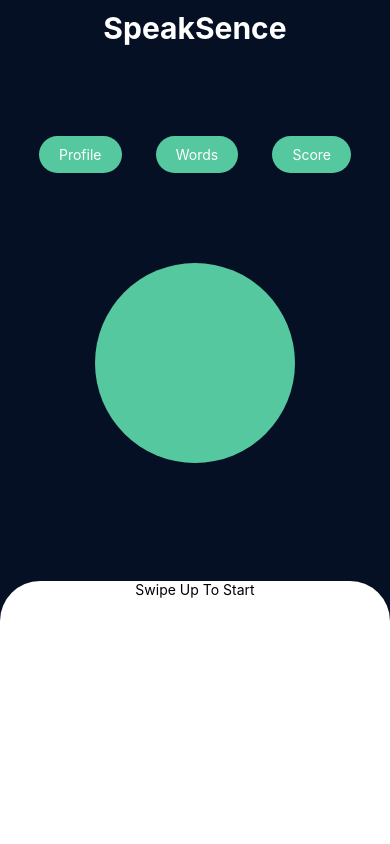
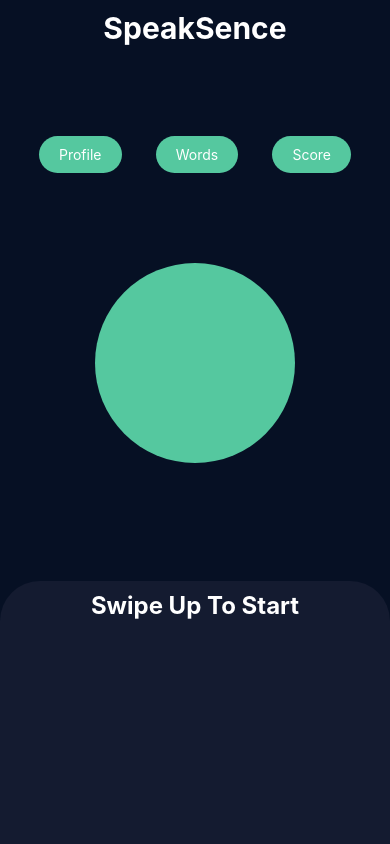
Before and after one commit to zachsmet2023/Capstone, a React Native app: screen /Home in a window 390 px wide. Shown: the top 844 px of the page. Built offline with nearby package versions, Linux system fonts and the light colour scheme; no server answers.

Commit message:
db fixed

```diff
--- a/components/senseCounter.js
+++ b/components/senseCounter.js
@@ -19,13 +19,15 @@ const SenseCounter = React.memo(({ wordList, onCountChange, resetCount,onSpokenW
   //---------LISTENERS-------------
   useEffect(() => {
 
-    const words = wordList[0].split(' ');
+    let words = wordList[0].split(' ');
     const newCount = countWordsInList(words);
+    if (newCount!=0){
     setCount((prevCount) => prevCount + newCount);
-    onCountChange(prevCount => prevCount + newCount);
+    onCountChange(newCount);
+    }
 
 
-  }, [wordList, onCountChange, count, resetCount]);
+  }, [wordList]);
 
   useEffect(() => {
 
@@ -37,17 +39,22 @@ const SenseCounter = React.memo(({ wordList, onCountChange, resetCount,onSpokenW
   //---------METHODS-------------
   const countWordsInList = useCallback((list) => {
     let count = 0;
+    console.log("LIST O WORDS: ", list);
     list.forEach((word) => {
-      if (catOneWords.includes(word.toLowerCase()) && !storedSpoken.includes(word.toLowerCase()) && !currentSpoken.includes(word.toLowerCase())) {
-        onSpokenWord(word.toLowerCase()); // adds to list to be sent to server
-        setCurrentSpoken(prevSpokenWords => [...prevSpokenWords, word.toLowerCase()]); // adds to local list to check against
+      let lowCaseWord = word.toLowerCase();
+      if (catOneWords.includes(lowCaseWord) && !storedSpoken.includes(lowCaseWord) && !currentSpoken.includes(lowCaseWord)) {
+        console.log("INCOMING WORD: ", word);
+        onSpokenWord(lowCaseWord); // adds to list to be sent to server
+        setCurrentSpoken(prevSpokenWords => [...prevSpokenWords, lowCaseWord]); // adds to local list to check against
         count++;
       }
-      if (catTwoWords.includes(word.toLowerCase()) && !storedSpoken.includes(word.toLowerCase())&& !currentSpoken.includes(word.toLowerCase())) {
-        onSpokenWord(word.toLowerCase());
-        setCurrentSpoken(prevSpokenWords => [...prevSpokenWords, word.toLowerCase()]);
+      if (catTwoWords.includes(lowCaseWord) && !storedSpoken.includes(lowCaseWord)&& !currentSpoken.includes(lowCaseWord)) {
+        onSpokenWord(lowCaseWord);
+        setCurrentSpoken(prevSpokenWords => [...prevSpokenWords,lowCaseWord]);
         count += 2;
       }
+
+
     });
 
 
--- a/screens/HomeScreen.js
+++ b/screens/HomeScreen.js
@@ -17,11 +17,10 @@ const HomeScreen = ({navigation}) => {
 
 
   //---------Varibles-------------
-  const [started, setStarted] = useState(false);
-  let [results, setResults] = useState(['Empty']);
-  let [count, setCount] = useState(0);
-  let [spokenWords, setSpokenWords] = useState([]);
-  let [storedSpokenWords, setStoredSpokenWords] = useState([]);
+  let [started, setStarted] = useState(false); // boolean for start and stop
+  let [results, setResults] = useState(['Empty']);// all words spoken
+  let [spokenWords, setSpokenWords] = useState([]); // spoken words that match a catword
+  let [storedSpokenWords, setStoredSpokenWords] = useState([]); // words from db
   const translateY = useRef(new Animated.Value(0)).current;
 
 
@@ -36,13 +35,27 @@ const HomeScreen = ({navigation}) => {
     }
   }, []);
 
+  /*
+  Sends the word to the server imiditaly after
+  it is said so it can reflect everywhere
+  */
+  useEffect(() => {
+    if (started) {
+
+      sendSpokenWordsToServer();
+    }
+  }, [spokenWords]);
+
+
 
 //-----------METHODS----------------
 
 
 
 
-
+/*
+Functions handle the slide up to start and stop
+*/
 
 const panResponder = useRef(
   PanResponder.create({
@@ -58,7 +71,6 @@ const panResponder = useRef(
         Math.abs(gestureState.dx) < Math.abs(gestureState.dy) && // vertical swipe
         gestureState.dy < -50 // swipe distance exceeds threshold
       ) {
-
           startSpeechToText();
 
       }
@@ -122,12 +134,8 @@ Code Adapted From React Native Voice Documentation
   const stopSpeechToText = async () => {
     await Voice.stop();
     setStarted(false);
-    sendSenseToServer();
-    sendSpokenWordsToServer();
     setResults(['Empty']);
-
-
-
+    fetchSpokenWords();
   };
 
 
@@ -147,14 +155,16 @@ When count changes in senseCounter Comp this func will update the
 sense that is stored in the db
 */
   const handleCountChange = (newCount) => {
-    setCount(newCount);
+    console.log("INCOMING SCORE: ", newCount);
+    sendSenseToServer(newCount);
   };
 
 /*
 When a valid word is spoken the senseCounter comp will send it over here
-and at the end of the talking session these words will be uploaded to the db
+and these words will be uploaded to the db
 */
   const handleSpokenWord = (newWord) => {
+
     setSpokenWords(prevSpokenWords => [...prevSpokenWords, newWord]);
 
   };
@@ -164,7 +174,7 @@ and at the end of the talking session these words will be uploaded to the db
     will store min/max/total for Week, Month, Year
     Pull and update structure adapted from Firebase documentation
   */
-    let sendSenseToServer = async () => {
+    let sendSenseToServer = async (newCount) => {
       try {
         const senseRef = doc(collection(db, "sense"), auth.currentUser.uid);
         const docSnapshot = await getDoc(senseRef);
@@ -180,6 +190,7 @@ and at the end of the talking session these words will be uploaded to the db
         let minMaxSensePerWeek = {};
         let minMaxSensePerMonth = {};
         let minMaxSensePerYear = {};
+
         if (docSnapshot.exists()) {
           const data = docSnapshot.data();
           currentSense = data.totalSense || 0;
@@ -191,7 +202,7 @@ and at the end of the talking session these words will be uploaded to the db
           minMaxSensePerYear = data.minMaxSensePerYear || {};
         }
 
-        const newSense = count;
+        const newSense = newCount;
         const totalSense = currentSense + newSense;
         sensePerWeek[currentWeek] = (sensePerWeek[currentWeek] || 0) + newSense;
         sensePerMonth[currentMonth] = (sensePerMonth[currentMonth] || 0) + newSense;
@@ -203,7 +214,7 @@ and at the end of the talking session these words will be uploaded to the db
 
         await setDoc(senseRef, { totalSense, sensePerWeek, sensePerMonth, sensePerYear, minMaxSensePerWeek, minMaxSensePerMonth, minMaxSensePerYear }, { merge: true });
         console.log("Sense value updated.");
-        setCount(0);
+
       } catch (e) {
         console.error("Error updating sense value: ", e);
       }
@@ -242,6 +253,8 @@ Pull and update structure adapted from Firebase documentation
         const currentWords = data.words || [];
         const newWords = spokenWords;
 
+
+        //The Cure to the double words
         let filteredNewWords = newWords.filter(word => !currentWords.includes(word));
 
         await setDoc(wordsRef, { words: [...currentWords, ...filteredNewWords] }, { merge: true });
@@ -326,7 +339,7 @@ for checking if word has been said already
           ]}
           {...panResponder.panHandlers} // attach panHandlers here
         >
-          <Text>Swipe Up To Start</Text>
+          <Text style={styles.swiperText}>Swipe Up To Start</Text>
     </Animated.View>: <Animated.View
           style={[
             styles.swiperContainer,
@@ -334,7 +347,7 @@ for checking if word has been said already
           ]}
           {...panResponderFalse.panHandlers} // attach panHandlers here
         >
-          <Text>Swipe Up To Stop</Text>
+          <Text style={styles.swiperText}>Swipe Up To Stop</Text>
     </Animated.View> }
 
 
@@ -415,8 +428,15 @@ const styles = StyleSheet.create({
     backgroundColor:'#fff',
     width: '100%',
     height: '50%',
-    borderRadius: 40
-  }
+    borderRadius: 40,
+    backgroundColor: '#141B30'
+  },
+  swiperText:{
+    paddingTop: 10,
+    fontSize: 24,
+    fontWeight: 'bold',
+    color: '#fff',
+  },
 
 
 });
```
